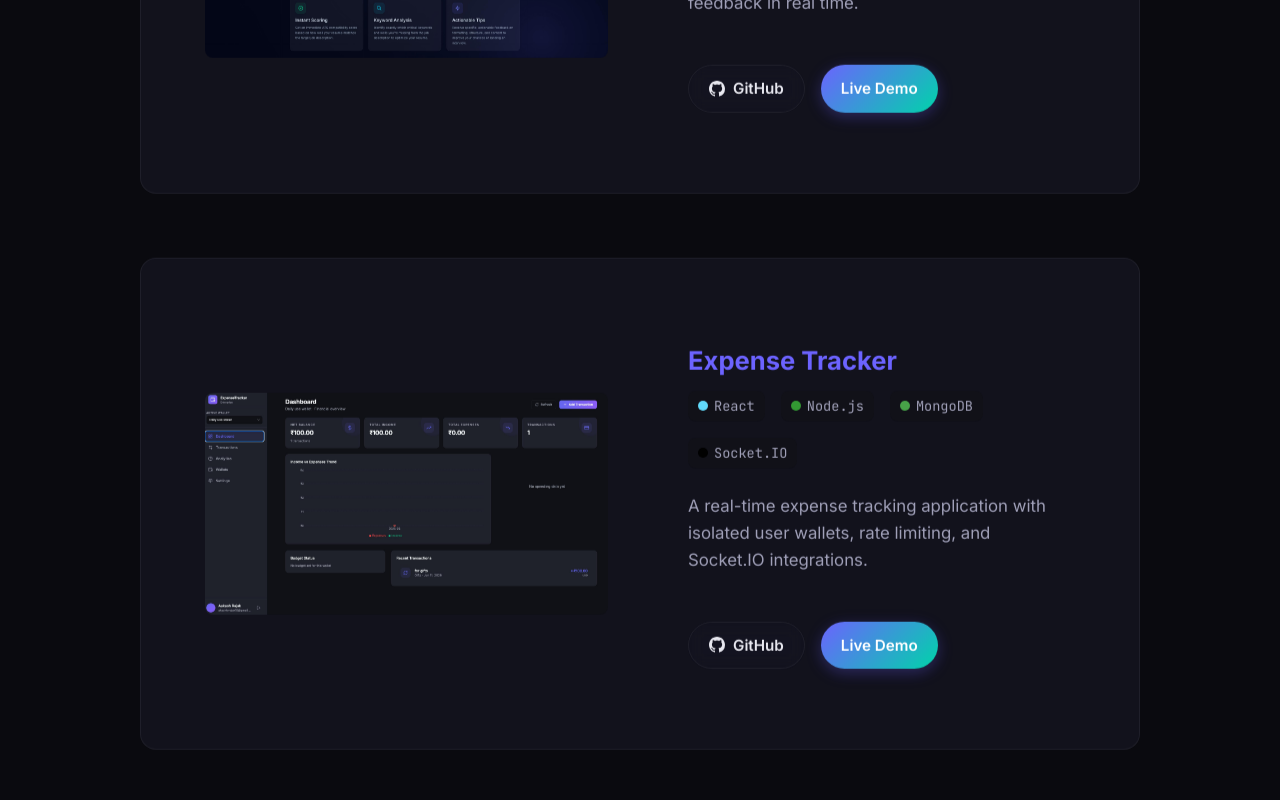
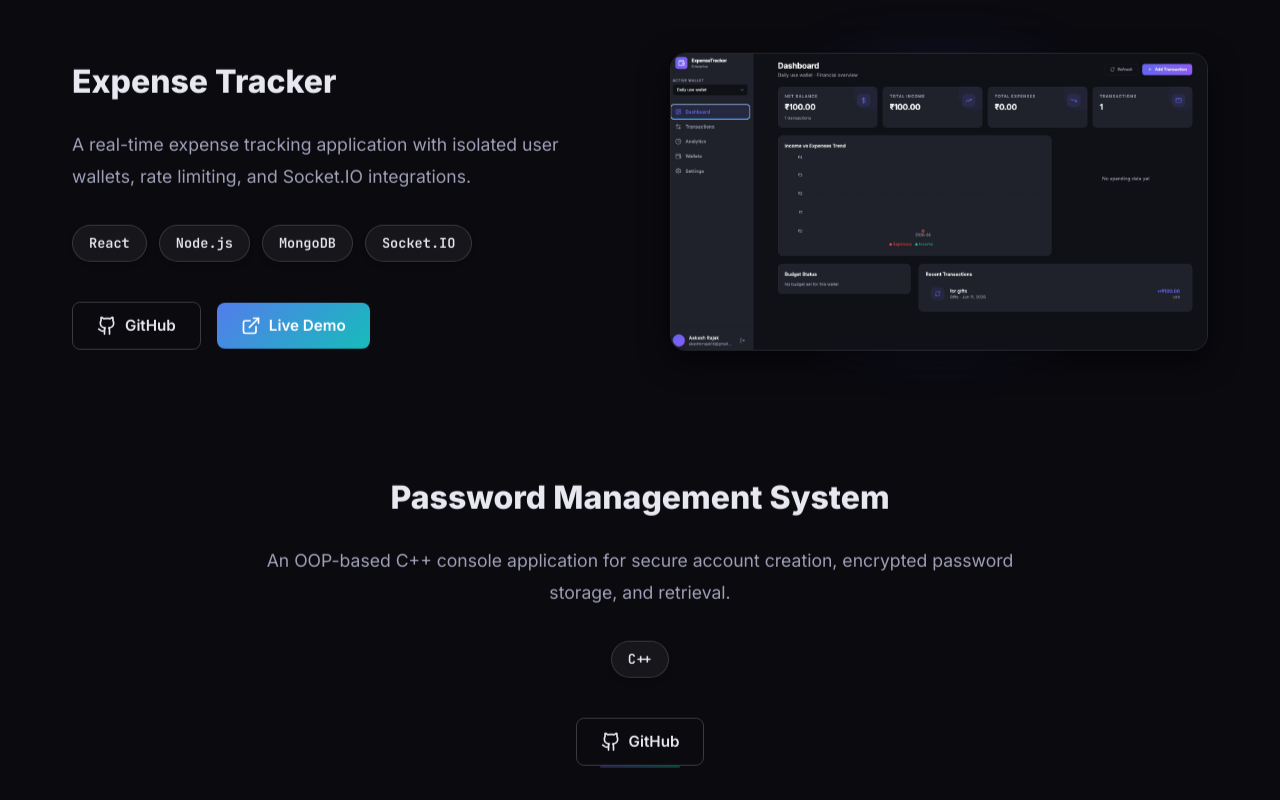
Before and after one commit to Aakashraj18/portfolio, a React (Vite) app: page / in a window 1280 px wide. Shown: the part 2400-3200 px from the top of the page. Built offline with nearby package versions, Linux system fonts and the light colour scheme.

Commit message:
animation in project section

```diff
--- a/src/components/Projects.css
+++ b/src/components/Projects.css
@@ -1,129 +1,206 @@
-/* --- Projects (Horizontal Layout) --- */
+/* Container & Headers */
+.projects {
+  padding-top: var(--space-3xl);
+}
+
 .projects__header {
   text-align: center;
-  margin-bottom: var(--space-4xl);
+  margin-bottom: var(--space-3xl);
 }
 
 .projects__list {
   display: flex;
   flex-direction: column;
-  gap: var(--space-3xl);
-  max-width: 1000px;
-  margin: 0 auto;
+  gap: 120px;
 }
 
-.projects__horizontal-card {
+/* Card Layout (Zig Zag) */
+.projects__card {
   display: flex;
-  background: var(--bg-card);
-  border: 1px solid var(--bg-glass-border);
-  border-radius: var(--radius-lg);
-  overflow: hidden;
-  transition: transform var(--transition-base), box-shadow var(--transition-base);
+  align-items: center;
+  gap: 60px;
+  width: 100%;
 }
 
-.projects__horizontal-card:hover {
-  transform: translateY(-5px);
-  box-shadow: 0 15px 35px rgba(0, 0, 0, 0.2);
-  border-color: var(--accent-primary);
+.row-normal {
+  flex-direction: row;
+}
+
+.row-reverse {
+  flex-direction: row-reverse;
+}
+
+/* Image Container */
+.projects__image-wrapper {
+  flex: 1;
+  position: relative;
+  max-width: 600px;
+}
+
+.projects__image-wrapper.empty {
+  display: none;
+}
+
+.projects__image-glow {
+  position: absolute;
+  top: 50%;
+  left: 50%;
+  transform: translate(-50%, -50%);
+  width: 110%;
+  height: 110%;
+  background: radial-gradient(circle, rgba(108, 99, 255, 0.25) 0%, transparent 60%);
+  z-index: -1;
+  filter: blur(20px);
 }
 
 .projects__image-container {
-  flex: 0 0 50%;
   overflow: hidden;
-  background: transparent;
-  display: flex;
-  align-items: center; /* keep it vertically centered */
-  justify-content: center;
-  padding: var(--space-xl); /* padding makes the image float nicely inside the card */
+  border-radius: 16px;
+  border: 1px solid rgba(255, 255, 255, 0.1);
+  background: rgba(255, 255, 255, 0.02);
+  box-shadow: 0 10px 30px rgba(0, 0, 0, 0.5);
+  position: relative;
 }
 
 .projects__image {
   width: 100%;
   height: auto;
-  max-height: 350px;
-  object-fit: contain;
-  border-radius: var(--radius-sm); /* give the image itself subtle rounded corners */
-  transition: transform var(--transition-base);
+  display: block;
+  transition: transform 0.6s cubic-bezier(0.33, 1, 0.68, 1);
 }
 
-.projects__horizontal-card:hover .projects__image {
+.projects__image-container:hover .projects__image {
   transform: scale(1.05);
 }
 
+/* Content Area */
 .projects__content {
   flex: 1;
-  padding: var(--space-2xl);
   display: flex;
   flex-direction: column;
+  gap: var(--space-md);
 }
 
-.projects__content--full {
-  flex: 1 1 100%;
+.projects__content.full-width {
+  align-items: center;
+  text-align: center;
+  max-width: 800px;
+  margin: 0 auto;
 }
 
-.projects__content-header h3 {
-  font-size: 1.6rem;
-  font-weight: 700;
-  color: var(--accent-primary);
-  margin-bottom: var(--space-sm);
+.projects__title {
+  font-size: 2rem;
+  font-weight: 800;
+  color: var(--text-primary);
+  margin-bottom: var(--space-xs);
 }
 
-.projects__tech-tags {
+.projects__desc {
+  font-size: 1.1rem;
+  color: var(--text-secondary);
+  line-height: 1.8;
+  margin-bottom: var(--space-md);
+}
+
+/* Glassmorphism Pills */
+.projects__tech-pills {
   display: flex;
   flex-wrap: wrap;
-  gap: var(--space-md);
+  gap: 12px;
   margin-bottom: var(--space-lg);
 }
 
-.projects__tech-tag {
-  display: flex;
-  align-items: center;
-  gap: 6px;
-  font-size: 0.85rem;
-  color: var(--text-secondary);
-  font-family: var(--font-mono);
-  background: var(--bg-secondary);
-  padding: 4px 10px;
-  border-radius: var(--radius-sm);
+.projects__content.full-width .projects__tech-pills {
+  justify-content: center;
 }
 
-.projects__lang-color {
-  width: 10px;
-  height: 10px;
-  border-radius: 50%;
-  display: inline-block;
+.projects__pill {
+  padding: 6px 16px;
+  font-size: 0.85rem;
+  font-family: var(--font-mono);
+  font-weight: 600;
+  color: var(--text-primary);
+  background: rgba(255, 255, 255, 0.05);
+  backdrop-filter: blur(8px);
+  -webkit-backdrop-filter: blur(8px);
+  border: 1px solid rgba(255, 255, 255, 0.15);
+  border-radius: 50px;
+  box-shadow: 0 4px 6px rgba(0, 0, 0, 0.1);
 }
 
-.projects__desc {
-  font-size: 1.05rem;
-  color: var(--text-secondary);
-  line-height: 1.6;
-  margin-bottom: var(--space-2xl);
-  flex-grow: 1;
+/* Action Buttons */
+.projects__actions {
+  display: flex;
+  gap: 16px;
+  align-items: center;
 }
 
-.projects__actions {
-  display: flex;
-  gap: var(--space-md);
-  flex-wrap: wrap;
+.projects__content.full-width .projects__actions {
+  justify-content: center;
 }
 
-.projects__actions .btn {
-  display: flex;
+.btn-modern {
+  display: inline-flex;
   align-items: center;
   gap: 8px;
-  padding: 10px 20px;
+  padding: 10px 24px;
+  border-radius: 8px;
+  font-weight: 600;
   font-size: 0.95rem;
+  text-decoration: none;
+  transition: all 0.3s cubic-bezier(0.25, 0.8, 0.25, 1);
+  cursor: pointer;
 }
 
-@media (max-width: 900px) {
-  .projects__horizontal-card {
-    flex-direction: column;
+.btn-modern:hover {
+  transform: translateY(-3px);
+}
+
+.btn-outline {
+  border: 1px solid rgba(255, 255, 255, 0.2);
+  background: transparent;
+  color: var(--text-primary);
+}
+
+.btn-outline:hover {
+  background: rgba(255, 255, 255, 0.1);
+  border-color: rgba(255, 255, 255, 0.4);
+  box-shadow: 0 5px 15px rgba(0, 0, 0, 0.3);
+}
+
+.btn-gradient {
+  background: linear-gradient(135deg, var(--accent-primary), var(--accent-secondary));
+  background-size: 200% auto;
+  color: #ffffff;
+  border: none;
+  animation: pulseGradient 3s infinite alternate;
+}
+
+.btn-gradient:hover {
+  box-shadow: 0 8px 25px rgba(108, 99, 255, 0.5);
+}
+
+@keyframes pulseGradient {
+  0% { background-position: 0% center; }
+  100% { background-position: 100% center; }
+}
+
+/* Responsive */
+@media (max-width: 992px) {
+  .projects__card {
+    flex-direction: column !important;
+    gap: 40px;
   }
 
-  .projects__image-container {
-    border-right: none;
-    border-bottom: 1px solid var(--bg-glass-border);
-    height: 250px;
+  .projects__image-wrapper {
+    max-width: 100%;
+  }
+
+  .projects__content {
+    align-items: flex-start;
+  }
+
+  .projects__content.full-width {
+    align-items: center;
   }
 }
--- a/src/components/Projects.jsx
+++ b/src/components/Projects.jsx
@@ -1,4 +1,6 @@
-import { useScrollReveal } from '../hooks/useScrollReveal';
+import React from 'react';
+import { motion } from 'framer-motion';
+import { Github, ExternalLink } from 'lucide-react';
 import atsImage from '../assets/ai-resume.png';
 import expenseImage from '../assets/project-expense.png';
 import './Projects.css';
@@ -7,12 +9,7 @@ const projects = [
   {
     title: 'AI Resume Analyzer',
     description: 'A platform that uses Gemini API to analyze resumes and generate ATS compatibility feedback in real time.',
-    tech: [
-      { name: 'React', color: '#61dafb' },
-      { name: 'Express', color: '#000000' },
-      { name: 'Node.js', color: '#339933' },
-      { name: 'MongoDB', color: '#47a248' }
-    ],
+    tech: ['React', 'Express', 'Node.js', 'MongoDB'],
     github: 'https://github.com/Aakashraj18/ai-resume-analyzer',
     live: 'https://ai-resume-analyzer-82lg.onrender.com',
     image: atsImage,
@@ -20,12 +17,7 @@ const projects = [
   {
     title: 'Expense Tracker',
     description: 'A real-time expense tracking application with isolated user wallets, rate limiting, and Socket.IO integrations.',
-    tech: [
-      { name: 'React', color: '#61dafb' },
-      { name: 'Node.js', color: '#339933' },
-      { name: 'MongoDB', color: '#47a248' },
-      { name: 'Socket.IO', color: '#010101' }
-    ],
+    tech: ['React', 'Node.js', 'MongoDB', 'Socket.IO'],
     github: 'https://github.com/Aakashraj18/Expense-tracker',
     live: 'https://expense-tracker-six-sage-47.vercel.app/login',
     image: expenseImage,
@@ -33,9 +25,7 @@ const projects = [
   {
     title: 'Password Management System',
     description: 'An OOP-based C++ console application for secure account creation, encrypted password storage, and retrieval.',
-    tech: [
-      { name: 'C++', color: '#f34b7d' }
-    ],
+    tech: ['C++'],
     github: 'https://github.com/Aakashraj18/Password-Management-System',
     live: null,
     image: null,
@@ -43,60 +33,76 @@ const projects = [
 ];
 
 export default function Projects() {
-  const [ref, isVisible] = useScrollReveal();
-
   return (
-    <section className="projects section" id="projects" ref={ref}>
-      <div className={`projects__header ${isVisible ? 'reveal--visible' : 'reveal--hidden'}`}>
+    <section className="projects section" id="projects">
+      <motion.div
+        className="projects__header"
+        initial={{ opacity: 0, y: 30 }}
+        whileInView={{ opacity: 1, y: 0 }}
+        viewport={{ once: true, amount: 0.2 }}
+        transition={{ duration: 0.6 }}
+      >
         <h2 className="section__title">Open Source Projects</h2>
         <p className="section__subtitle">
           Some of the things I've built to solve real problems.
         </p>
-      </div>
+      </motion.div>
+
       <div className="projects__list">
-        {projects.map((project, index) => (
-          <div
-            className={`projects__horizontal-card card ${isVisible ? 'reveal--visible' : 'reveal--hidden'}`}
+        {projects.map((project, index) => {
+          const isEven = index % 2 === 0;
+
+          return (
+            <motion.div
+              className={`projects__card ${isEven ? 'row-normal' : 'row-reverse'}`}
               key={project.title}
-            style={{ '--reveal-delay': `${index * 0.15}s` }}
+              initial={{ opacity: 0, x: isEven ? -100 : 100 }}
+              whileInView={{ opacity: 1, x: 0 }}
+              viewport={{ once: true, amount: 0.2 }}
+              transition={{ duration: 0.7, ease: "easeOut" }}
             >
-            {project.image && (
+              {project.image ? (
+                <div className="projects__image-wrapper">
+                  <div className="projects__image-glow"></div>
                   <div className="projects__image-container">
                     <img src={project.image} alt={`${project.title} screenshot`} className="projects__image" />
                   </div>
+                </div>
+              ) : (
+                <div className="projects__image-wrapper empty"></div>
               )}
 
-            <div className={`projects__content ${!project.image ? 'projects__content--full' : ''}`}>
-              <div className="projects__content-header">
-                <h3>{project.title}</h3>
-                <div className="projects__tech-tags">
+              <div className={`projects__content ${!project.image ? 'full-width' : ''}`}>
+                <h3 className="projects__title">{project.title}</h3>
+
+                <p className="projects__desc">{project.description}</p>
+
+                <div className="projects__tech-pills">
                   {project.tech.map((t) => (
-                    <span className="projects__tech-tag" key={t.name}>
-                      <span className="projects__lang-color" style={{ backgroundColor: t.color }}></span>
-                      {t.name}
+                    <span className="projects__pill" key={t}>
+                      {t}
                     </span>
                   ))}
                 </div>
-              </div>
-
-              <p className="projects__desc">{project.description}</p>
 
                 <div className="projects__actions">
                   {project.github && (
-                  <a href={project.github} target="_blank" rel="noopener noreferrer" className="btn btn--outline">
-                    <svg viewBox="0 0 16 16" width="16" height="16" fill="currentColor"><path fillRule="evenodd" d="M8 0C3.58 0 0 3.58 0 8c0 3.54 2.29 6.53 5.47 7.59.4.07.55-.17.55-.38 0-.19-.01-.82-.01-1.49-2.01.37-2.53-.49-2.69-.94-.09-.23-.48-.94-.82-1.13-.28-.15-.68-.52-.01-.53.63-.01 1.08.58 1.23.82.72 1.21 1.87.87 2.33.66.07-.52.28-.87.51-1.07-1.78-.2-3.64-.89-3.64-3.95 0-.87.31-1.59.82-2.15-.08-.2-.36-1.02.08-2.12 0 0 .67-.21 2.2.82.64-.18 1.32-.27 2-.27.68 0 1.36.09 2 .27 1.53-1.04 2.2-.82 2.2-.82.44 1.1.16 1.92.08 2.12.51.56.82 1.27.82 2.15 0 3.07-1.87 3.75-3.65 3.95.29.25.54.73.54 1.48 0 1.07-.01 1.93-.01 2.2 0 .21.15.46.55.38A8.013 8.013 0 0016 8c0-4.42-3.58-8-8-8z"></path></svg>
-                    GitHub
+                    <a href={project.github} target="_blank" rel="noopener noreferrer" className="btn-modern btn-outline">
+                      <Github size={20} />
+                      <span>GitHub</span>
                     </a>
                   )}
                   {project.live && (
-                  <a href={project.live} target="_blank" rel="noopener noreferrer" className="btn btn--primary">
-                    Live Demo
+                    <a href={project.live} target="_blank" rel="noopener noreferrer" className="btn-modern btn-gradient">
+                      <ExternalLink size={20} />
+                      <span>Live Demo</span>
                     </a>
                   )}
                 </div>
               </div>
-          </div>
-        ))}
+            </motion.div>
+          );
+        })}
       </div>
     </section>
   );
```
Lines whose indentation alone changed are shown as unchanged.
